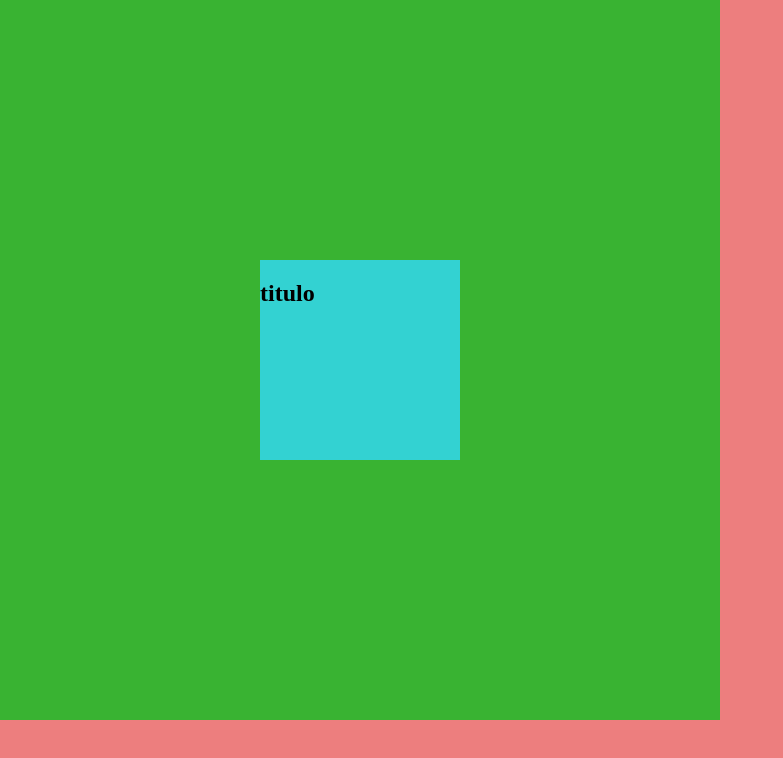
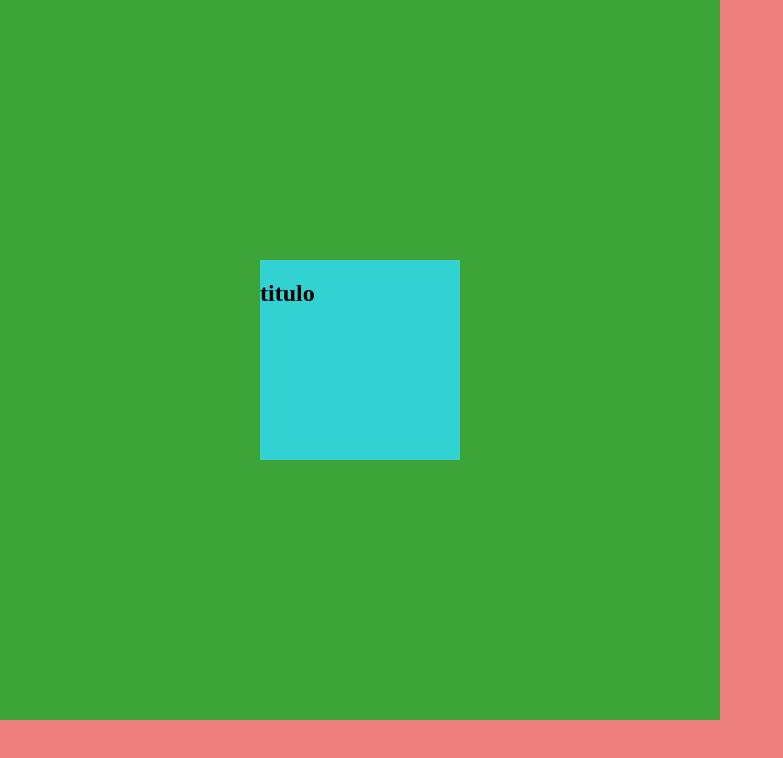
Before and after one commit to yMatheusFernandes/html-css, a plain HTML site: page exs/ex27/flex005/index.html in a window 1280 px wide. Shown: the whole page, without its empty margins (0-783 px from the left). Drawn offline with Linux system fonts and the light colour scheme.

Commit message:
Update index.html

```diff
--- a/exs/ex27/flex005/index.html
+++ b/exs/ex27/flex005/index.html
@@ -13,7 +13,7 @@
         }
 
         main{
-            background-color: rgb(57, 179, 50);
+            background-color: rgb(60, 163, 54);
             height: 90vh;
             width: 90vh;
 
```
